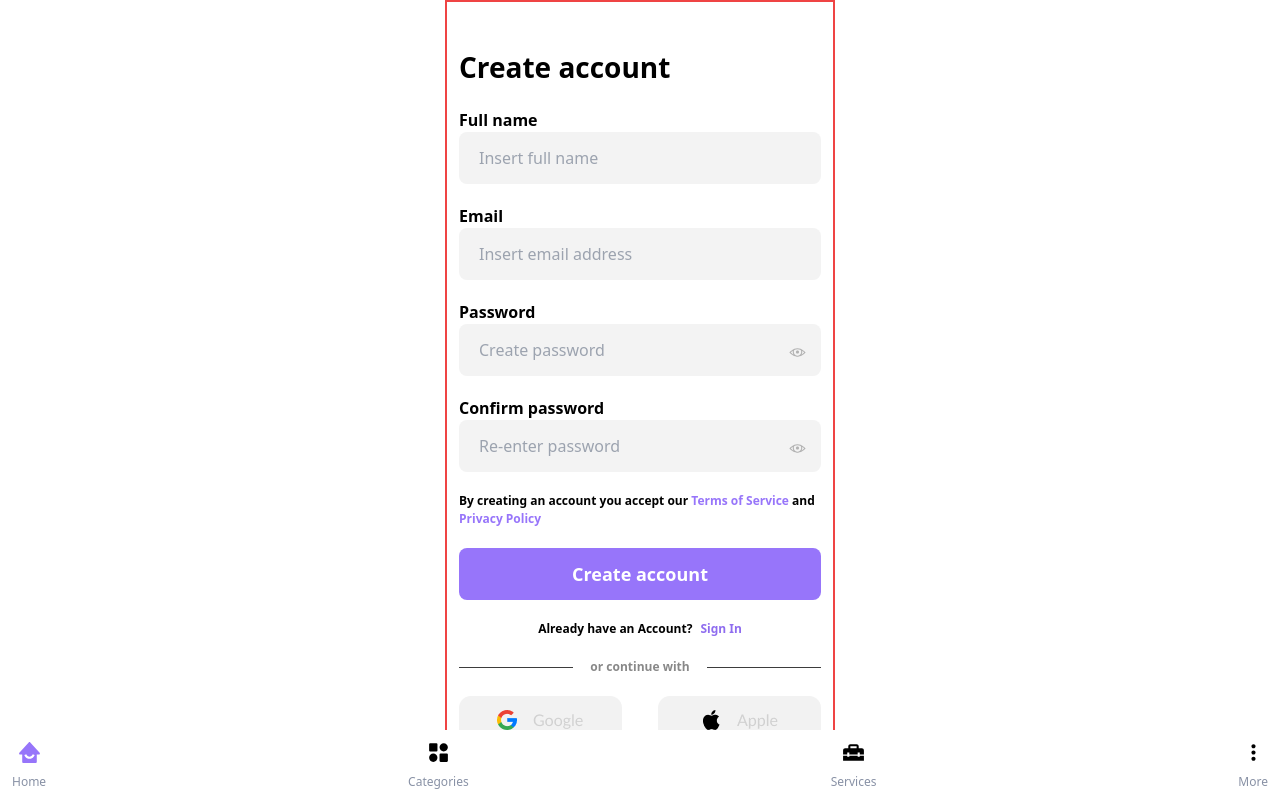
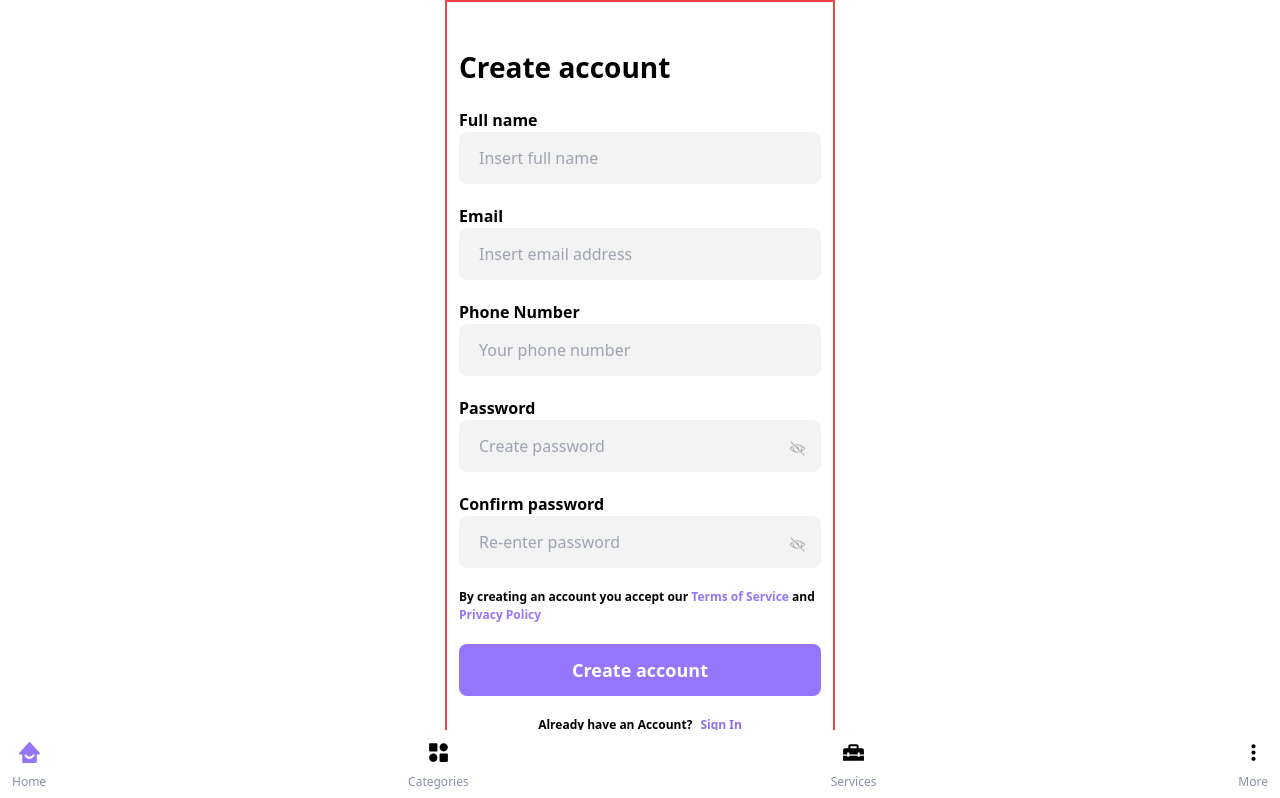
Before and after one commit to Teejay012/voom02, a React (Vite) app in the folder src/voom_frontend/: page /register in a window 1280 px wide. Shown: the top 798 px of the page. Built offline with nearby package versions, Linux system fonts and the light colour scheme; what @dfinity/agent would draw is missing.

Commit message:
updated commit

```diff
--- a/package.json
+++ b/package.json
@@ -22,6 +22,10 @@
   },
   "dependencies": {
     "@dfinity/agent": "^2.1.2",
-    "react-icons": "^5.3.0"
+    "@dfinity/candid": "^2.1.2",
+    "@dfinity/principal": "^2.1.2",
+    "react-icons": "^5.3.0",
+    "typescript": "^5.6.3",
+    "vite": "^5.4.9"
   }
 }
--- a/src/voom_frontend/src/App.jsx
+++ b/src/voom_frontend/src/App.jsx
@@ -1,6 +1,6 @@
-import { useState } from 'react';
+import React from 'react';
 import { BrowserRouter as Router, Routes, Route } from 'react-router-dom';
-// import { voom_backend } from 'declarations/voom_backend';
+import { voom_backend } from 'declarations/voom_backend';
 import Home from './pages/home/Home';
 import Nav from './componentss/nav/Nav';
 import Register from './pages/register/Register';
@@ -11,8 +11,6 @@ import NotificationPage from './pages/notifications/Notifications';
 import Orders from './pages/orders/Orders';
 import ProductPage from './pages/product-page/ProductPage';
 import Profile from './pages/profile/Profile';
-import TrackOrder from './pages/track-order/TrackOrder';
-import Search from './containers/search/Search';
 import Track from './pages/track/Track';
 
 const App = () => {
--- a/src/voom_frontend/src/motokoApi.js
+++ b/src/voom_frontend/src/motokoApi.js
@@ -1,16 +1,35 @@
 import { HttpAgent, Actor } from '@dfinity/agent';
-import { idlFactory as motokoIDL } from '././../../declarations/voom_backend'; // Adjust the path based on where you store the IDL
+import { idlFactory as motokoIDL } from '../../declarations/voom_backend/voom_backend.did'; // Adjust the path based on where you store the IDL
 
-const canisterId = "your-canister-id"; // Replace with your actual canister ID
+const voomBackendCanisterId = "a4tbr-q4aaa-aaaaa-qaafq-cai";
 
-const agent = new HttpAgent({
-  host: 'https://ic0.app', // ICP's mainnet URL
-});
+const agent = new HttpAgent();
 
 const motokoActor = Actor.createActor(motokoIDL, {
   agent,
-  canisterId,
+  canisterId: voomBackendCanisterId,
 });
+
+
+// /////////////// USER SIGNUP \\\\\\\\\\\\\\\\\\\\\\\\\
+
+export const userSignUp = async (fullName, username, email, phoneNo, cardDetails, password) => {
+    try {
+      // Assuming motokoActor is already configured to talk to your backend canister
+      const [status, message] = await motokoActor.userSignUp(fullName, username, email, phoneNo, cardDetails, password);
+
+      if (status === "Success") {
+        return { success: true, message: "User registered successfully" };
+      } else {
+        return { success: false, message };
+      }
+    } catch (error) {
+      console.error("User registration failed:", error);
+      return { success: false, message: "Registration failed due to an error" };
+    }
+  };
+
+
 
 export const addVendor = async (brand, email, phoneNo, cardDetails) => {
     try {
--- a/src/voom_frontend/src/pages/home/Home.jsx
+++ b/src/voom_frontend/src/pages/home/Home.jsx
@@ -1,3 +1,4 @@
+import React from 'react';
 import Header from "../../componentss/header/Header";
 import Search from "../../containers/search/Search";
 import Categories from "../../containers/categories/Categories";
--- a/src/voom_frontend/src/pages/register/Register.jsx
+++ b/src/voom_frontend/src/pages/register/Register.jsx
@@ -1,5 +1,5 @@
 import React, { useState } from 'react';
-import { addVendor } from '../../motokoApi';
+import { userSignUp } from '../../motokoApi';
 import { LiaEye } from "react-icons/lia";
 import { LiaEyeSlash } from "react-icons/lia";
 import google from "../../public/assets/google.png"
@@ -7,20 +7,54 @@ import apple from "../../public/assets/apple.png"
 
 const Register = () => {
 
-  const [vendorData, setVendorData] = useState({
-    brand: '',
+  const [userData, setUserData] = useState({
+    fullName: '',
+    username: '',
     email: '',
     phoneNo: '',
     cardDetails: '',
+    password: '',
+    confirmPassword: '',
   });
 
   const [feedback, setFeedback] = useState({ success: null, message: '' });
 
+  // State variables for password visibility
+  const [showPassword, setShowPassword] = useState(false);
+  const [showConfirmPassword, setShowConfirmPassword] = useState(false);
+
   const handleInputChange = (e) => {
-    setVendorData({
-      ...vendorData,
+    setUserData({
+      ...userData,
       [e.target.name]: e.target.value,
     });
+  };
+
+
+   // Handle form submission and user registration
+   const handleUserRegistration = async () => {
+    const { fullName, username, email, phoneNo, cardDetails, password, confirmPassword } = userData;
+
+    // Check if password and confirm password match
+    if (password !== confirmPassword) {
+      setFeedback({ success: false, message: 'Passwords do not match.' });
+      return;
+    }
+
+    // Call the userSignUp function from the motokoApi.js
+    const response = await userSignUp(fullName, username, email, phoneNo, cardDetails, password);
+    setFeedback(response);
+  };
+
+
+   // Toggle password visibility
+   const togglePasswordVisibility = () => {
+    setShowPassword(!showPassword);
+  };
+
+  // Toggle confirm password visibility
+  const toggleConfirmPasswordVisibility = () => {
+    setShowConfirmPassword(!showConfirmPassword);
   };
 
   return (
@@ -30,30 +64,86 @@ const Register = () => {
         <form action="#">
           <div className='my-5'>
             <label htmlFor="" className='text-[16px] font-[600] mb-5'>Full name</label>
-            <input type="text" required placeholder='Insert full name' className='h-[52px] px-5 rounded-[8px] w-full bg-[#C4C4C436] text-[#5D5D5D70] outline-none'/>
+            <input
+              type="text"
+              required placeholder='Insert full name'
+              className='h-[52px] px-5 rounded-[8px] w-full bg-[#C4C4C436] text-[#5D5D5D70] outline-none'
+              name="fullName"
+              value={userData.fullName}
+              onChange={handleInputChange}
+            />
           </div>
 
           <div className='my-5'>
             <label htmlFor="" className='text-[16px] font-[600] mb-5'>Email</label>
-            <input type="text" required placeholder='Insert email address' className='h-[52px] px-5 rounded-[8px] w-full bg-[#C4C4C436] text-[#5D5D5D70] outline-none'/>
+            <input
+              type="text"
+              required placeholder='Insert email address'
+              className='h-[52px] px-5 rounded-[8px] w-full bg-[#C4C4C436] text-[#5D5D5D70] outline-none'
+              name="email"
+              value={userData.email}
+              onChange={handleInputChange}
+            />
+          </div>
+
+          <div className='my-5'>
+            <label htmlFor="" className='text-[16px] font-[600] mb-5'>Phone Number</label>
+            <input
+              type="text"
+              required placeholder='Your phone number'
+              className='h-[52px] px-5 rounded-[8px] w-full bg-[#C4C4C436] text-[#5D5D5D70] outline-none'
+              name="phoneNo"
+              value={userData.phoneNo}
+              onChange={handleInputChange}
+            />
           </div>
 
           <div className='my-5 relative'>
             <label htmlFor="" className='text-[16px] font-[600] mb-5'>Password</label>
-            <input type="text" required placeholder='Create password ' className='h-[52px] px-5 rounded-[8px] w-full bg-[#C4C4C436] text-[#5D5D5D70] outline-none'/>
-            <LiaEye className="absolute bottom-[15px] right-[15px] text-[#5D5D5D70] text-[17px]"/>
+            <input
+              type={showPassword ? 'text' : 'password'}
+              required
+              placeholder='Create password '
+              className='h-[52px] px-5 rounded-[8px] w-full bg-[#C4C4C436] text-[#5D5D5D70] outline-none'
+              name="password"
+              value={userData.password}
+              onChange={handleInputChange}
+            />
+            <span className='absolute bottom-[15px] right-[15px] cursor-pointer' onClick={togglePasswordVisibility}>
+                {showPassword ?
+                  <LiaEye className="text-[#5D5D5D70] text-[17px]"/> :
+                  <LiaEyeSlash className="text-[#5D5D5D70] text-[17px]"/>
+                }
+            </span>
+
           </div>
 
           <div className='my-5 relative'>
             <label htmlFor="" className='text-[16px] font-[600] mb-5'>Confirm password</label>
-            <input type="text" required placeholder='Re-enter password' className='h-[52px] px-5 rounded-[8px] w-full bg-[#C4C4C436] text-[#5D5D5D70] outline-none'/>
-            <LiaEye className="absolute bottom-[15px] right-[15px] text-[#5D5D5D70] text-[17px]"/>
+            <input
+              type={showConfirmPassword ? 'text' : 'password'}
+              required
+              placeholder='Re-enter password'
+              className='h-[52px] px-5 rounded-[8px] w-full bg-[#C4C4C436] text-[#5D5D5D70] outline-none'
+              name="confirmPassword"
+              value={userData.confirmPassword}
+              onChange={handleInputChange}
+            />
+            <span className='absolute bottom-[15px] right-[15px] cursor-pointer' onClick={toggleConfirmPasswordVisibility}>
+                {showConfirmPassword ?
+                  <LiaEye className="text-[#5D5D5D70] text-[17px]"/> :
+                  <LiaEyeSlash className="text-[#5D5D5D70] text-[17px]"/>
+                }
+            </span>
+
           </div>
 
           <p className="text-[12px] font-[600]">By creating an account you accept our <a href="#" className="text-secondary-color">Terms of Service</a> and <a href="#" className="text-secondary-color">Privacy Policy</a></p>
 
-          <button className="my-5 text-[18px] font-[600] bg-secondary-color h-[52px] w-full rounded-[8px] text-[#fff] transform hover:scale-105 duration-300">Create account</button>
+          {/* <button onClick={handleUserRegistration} className="my-5 text-[18px] font-[600] bg-secondary-color h-[52px] w-full rounded-[8px] text-[#fff] transform hover:scale-105 duration-300">Create account</button> */}
         </form>
+
+        <button onClick={handleUserRegistration} className="my-5 text-[18px] font-[600] bg-secondary-color h-[52px] w-full rounded-[8px] text-[#fff] transform hover:scale-105 duration-300">Create account</button>
 
         <span className="flex items-center justify-center gap-2">
           <p className="text-[12px] font-[600]">Already have an Account?</p>
@@ -83,6 +173,13 @@ const Register = () => {
             />
           </a>
         </span>
+
+        {/* Display feedback after registration */}
+        {feedback.success !== null && (
+          <div style={{ color: feedback.success ? 'green' : 'red' }}>
+            {feedback.message}
+          </div>
+        )}
     </div>
   )
 }
```
Also changed, not shown: canister_ids.json (added, +8 -0 lines), 1 other file (tests, documents, lock files or other folders).
